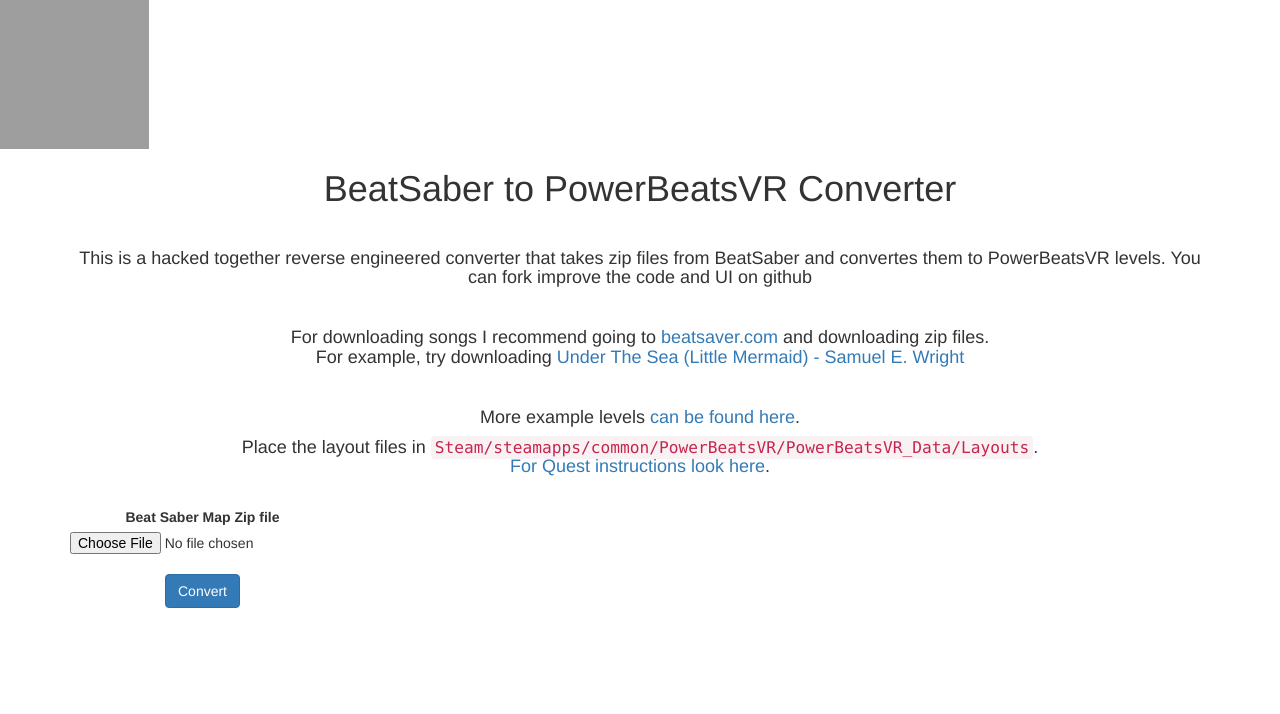
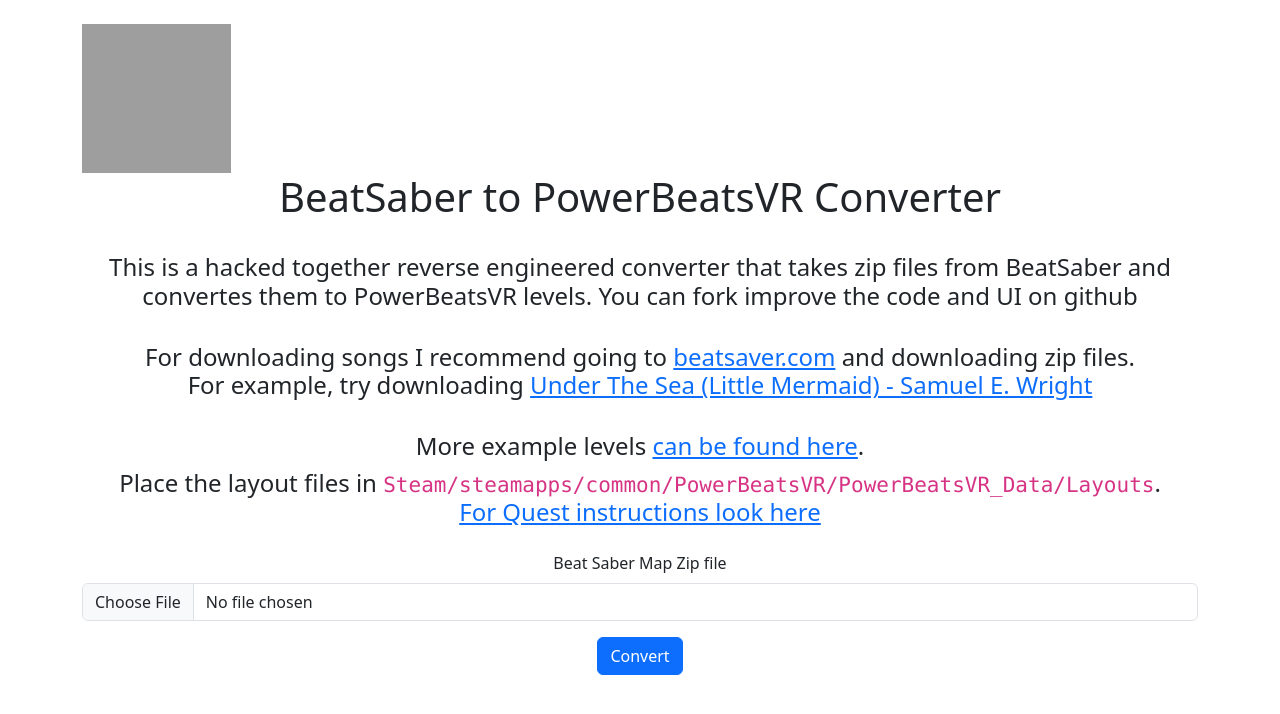
Before and after one commit to guysoft/PowerBeatsVR_song_writer, a Flask app: page / in a window 1280 px wide. Shown: the top 714 px of the page. Run offline with Flask 3, Linux system fonts and the light colour scheme; some libraries are stand-ins or nearby versions; grey boxes are pictures that could not be loaded.

Commit message:
Modernize container: Python 3.12 + gunicorn, drop uwsgi/nginx/Flask-Bootstrap
- Base image python:3.12-slim instead of the unmaintained
  guysoft/uwsgi-nginx-flask:python3.8 (last updated 2021)
- Serve with gunicorn directly; nginx/uwsgi are no longer needed because
  the app is fronted by Traefik and Flask already serves /static
- Drop Flask-Bootstrap 3.3.7.1 (unmaintained, blocks Flask 3.x) in favour
  of a self-contained base.html with Bootstrap 5
- Pin flask>=3.1 / gunicorn>=23, keep pyunpack for archive extraction
- Add .dockerignore, keep the /app/uploads and /app/static/downloads
  volume paths unchanged

```diff
--- a/requirements.txt
+++ b/requirements.txt
@@ -1,3 +1,3 @@
-pyunpack
-flask
-flask-bootstrap
+pyunpack>=0.3
+flask>=3.1,<4
+gunicorn>=23
--- a/src/app/main.py
+++ b/src/app/main.py
@@ -1,14 +1,13 @@
-#!/bin/bash
+#!/usr/bin/env python3
 import os
-from flask import Flask, render_template, request, send_from_directory
-from flask_bootstrap import Bootstrap
-from werkzeug.utils import secure_filename
-from werkzeug.datastructures import  FileStorage
-from powerbeatsvr.writer import ensure_dir, convert_beat_saber_zip
 import tempfile
 
+from flask import Flask, render_template, request, send_from_directory
+from werkzeug.utils import secure_filename
+
+from powerbeatsvr.writer import ensure_dir, convert_beat_saber_zip
+
 app = Flask(__name__)
-Bootstrap(app)
 
 SAVE_FOLDER = os.path.join(os.path.dirname(__file__), "uploads")
 SHARE_FOLDER = os.path.join(os.path.dirname(__file__), "static", "downloads")
--- /dev/null
+++ b/src/app/templates/base.html
@@ -0,0 +1,15 @@
+<!doctype html>
+<html lang="en">
+<head>
+  <meta charset="utf-8">
+  <meta name="viewport" content="width=device-width, initial-scale=1">
+  <title>{% block title %}BeatSaber to PowerBeatsVR Converter{% endblock %}</title>
+  <link href="https://cdn.jsdelivr.net/npm/bootstrap@5.3.3/dist/css/bootstrap.min.css" rel="stylesheet">
+</head>
+<body>
+  {% block navbar %}{% endblock %}
+  <main class="container py-4">
+    {% block content %}{% endblock %}
+  </main>
+</body>
+</html>
--- a/src/app/templates/upload.html
+++ b/src/app/templates/upload.html
@@ -1,32 +1,25 @@
-{% extends "bootstrap/base.html" %}
+{% extends "base.html" %}
 {% block title %}BeatSaber to PowerBeatsVR converter{% endblock %}
-
-{% block navbar %}
-<div class="navbar navbar-fixed-top">
-  <!-- ... -->
-</div>
-{% endblock %}
 
 {% block content %}
 <a href="https://github.com/guysoft/PowerBeatsVR_song_writer"><img loading="lazy" width="149" height="149" src="https://github.blog/wp-content/uploads/2008/12/forkme_left_green_007200.png?resize=149%2C149" class="attachment-full size-full" alt="Fork me on GitHub" data-recalc-dims="1"></a>
-     <div class="container text-center d-flex align-items-center justify-content-center">
-     <h1>BeatSaber to PowerBeatsVR Converter</h1><br/>
+<div class="text-center">
+  <h1>BeatSaber to PowerBeatsVR Converter</h1>
+  <br/>
   <h4>This is a hacked together reverse engineered converter that takes zip files from BeatSaber and convertes them to PowerBeatsVR levels.
   You can fork improve the code and UI on github</h4>
   <br/>
   <h4>For downloading songs I recommend going to <a href="https://beatsaver.com/" target="_blank">beatsaver.com</a> and downloading zip files.<br/>For example, try downloading <a href="https://as.cdn.beatsaver.com/f745bac45c618fa2c49a0ee0c383f2a6cb356a78.zip" download>Under The Sea (Little Mermaid) - Samuel E. Wright</a></h4>
   <br/>
   <h4>More example levels <a href="https://gnethomelinux.com/files/powerbeatsvr/">can be found here</a>.<br/>
-     <h4>Place the layout files in <code>Steam/steamapps/common/PowerBeatsVR/PowerBeatsVR_Data/Layouts</code>.<br/><a href="https://www.powerbeatsvr.com/frequently-asked-questions/#Copy-Custom-Layouts-To-Quest">For Quest instructions look here</a>.<br/></h4>
-     <table><tr><td>
-      <form action = "/uploader" method = "POST" enctype = "multipart/form-data">
-        <div class="form-group">
-        <br/>
-        <label for="file">Beat Saber Map Zip file</label>
-        <input type="file" class="form-control-file" name="file" id="file"><br/>
+  <h4>Place the layout files in <code>Steam/steamapps/common/PowerBeatsVR/PowerBeatsVR_Data/Layouts</code>.<br/><a href="https://www.powerbeatsvr.com/frequently-asked-questions/#Copy-Custom-Layouts-To-Quest">For Quest instructions look here</a></h4>
+
+  <form action="/uploader" method="POST" enctype="multipart/form-data" class="mt-4">
+    <div class="mb-3">
+      <label for="file" class="form-label">Beat Saber Map Zip file</label>
+      <input type="file" class="form-control" name="file" id="file">
+    </div>
     <button type="submit" class="btn btn-primary">Convert</button>
   </form>
 </div>
-      </tr></td></table>
-       </div>
 {% endblock %}
```
Also changed, not shown: src/app/templates/download_result.html (+12 -17 lines), 2 other files. Lines whose indentation alone changed are shown as unchanged.
